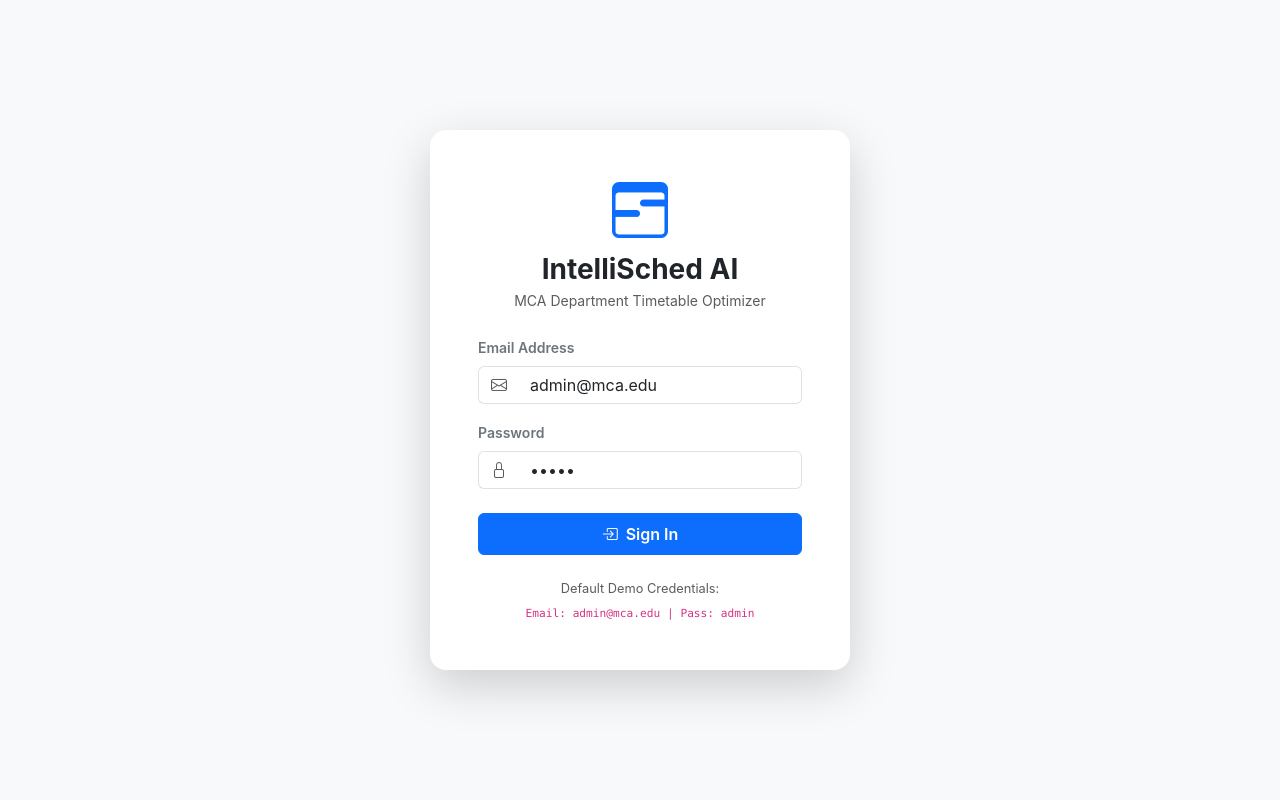
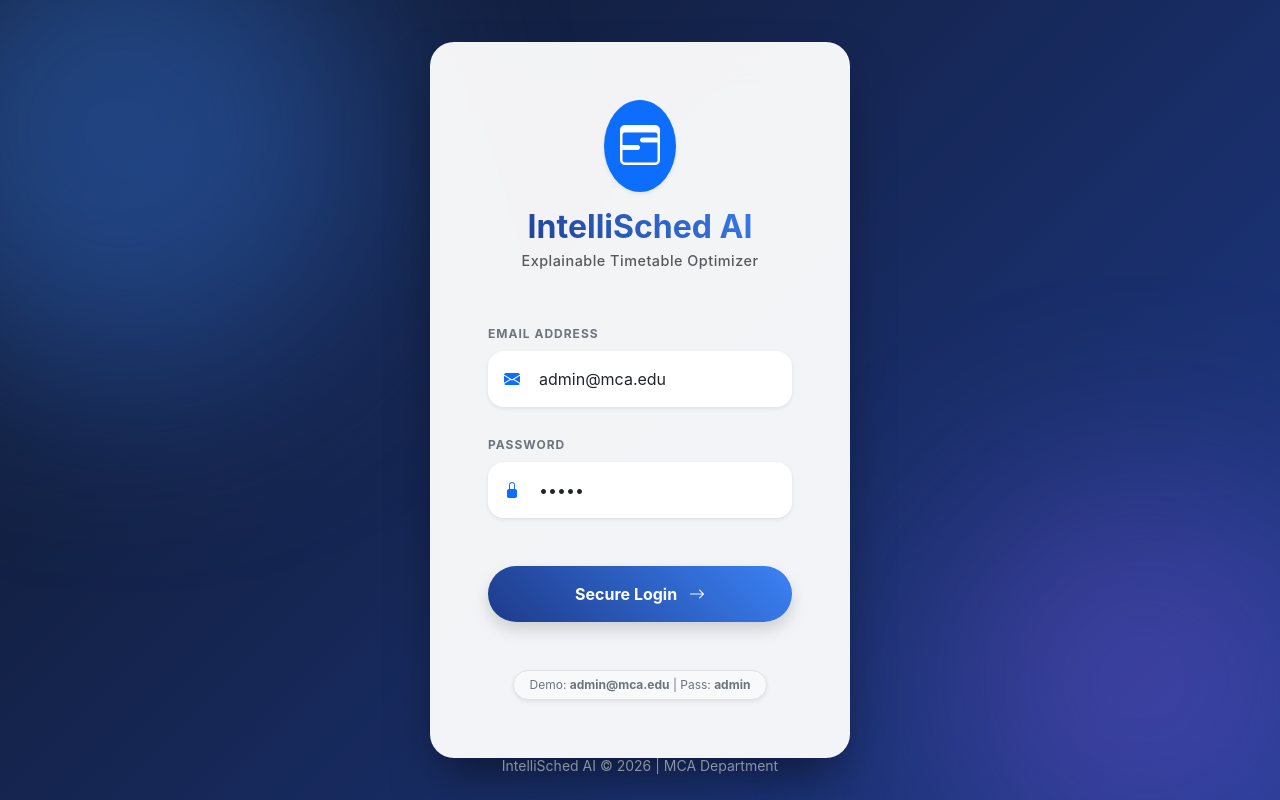
Before and after one commit to sivagangaaa123/IntelliSched-AI, a React (Vite) app in the folder client/: page / in a window 1280 px wide. Built offline with nearby package versions, Linux system fonts and the light colour scheme; no server answers.

Commit message:
feat(ui): redesign login page with glassmorphism and animations

```diff
--- a/client/src/components/Login.jsx
+++ b/client/src/components/Login.jsx
@@ -1,5 +1,6 @@
 import React, { useState } from 'react';
 import axios from 'axios';
+import { motion } from 'framer-motion';
 
 function Login({ onLoginSuccess }) {
   const [email, setEmail] = useState('admin@mca.edu');
@@ -15,7 +16,6 @@ function Login({ onLoginSuccess }) {
     try {
       const response = await axios.post('/api/auth/login', { email, password });
       if (response.data.success) {
-        // Pass token up
         onLoginSuccess(response.data.data);
       }
     } catch (err) {
@@ -26,81 +26,139 @@ function Login({ onLoginSuccess }) {
   };
 
   return (
-    <div className="min-vh-100 d-flex flex-column align-items-center justify-content-center bg-light">
-      <div className="card shadow-lg border-0 rounded-4" style={{ width: '100%', maxWidth: '420px' }}>
-        <div className="card-body p-5">
-          <div className="text-center mb-4">
-            <i className="bi bi-calendar3-range text-primary display-4 mb-2"></i>
-            <h3 className="fw-bold text-dark mt-2 mb-1">IntelliSched AI</h3>
-            <p className="text-muted small">MCA Department Timetable Optimizer</p>
+    <div
+      className="min-vh-100 d-flex flex-column align-items-center justify-content-center position-relative overflow-hidden"
+      style={{
+        background: 'linear-gradient(135deg, #0f172a 0%, #1e3a8a 100%)',
+      }}
+    >
+      {/* Decorative Glowing Orbs */}
+      <div
+        className="position-absolute rounded-circle"
+        style={{ width: '500px', height: '500px', background: 'rgba(59, 130, 246, 0.4)', top: '-15%', left: '-10%', filter: 'blur(100px)' }}
+      ></div>
+      <div
+        className="position-absolute rounded-circle"
+        style={{ width: '400px', height: '400px', background: 'rgba(139, 92, 246, 0.3)', bottom: '-10%', right: '-5%', filter: 'blur(100px)' }}
+      ></div>
+
+      {/* Login Card */}
+      <motion.div
+        initial={{ opacity: 0, y: 40, scale: 0.95 }}
+        animate={{ opacity: 1, y: 0, scale: 1 }}
+        transition={{ duration: 0.6, ease: "easeOut" }}
+        className="card border-0 z-1"
+        style={{
+          width: '100%',
+          maxWidth: '420px',
+          borderRadius: '24px',
+          background: 'rgba(255, 255, 255, 0.95)',
+          backdropFilter: 'blur(20px)',
+          boxShadow: '0 25px 50px -12px rgba(0, 0, 0, 0.5)',
+          padding: '10px'
+        }}
+      >
+        <div className="card-body p-4 p-sm-5">
+          <div className="text-center mb-5">
+            <motion.div
+              initial={{ scale: 0 }}
+              animate={{ scale: 1 }}
+              transition={{ delay: 0.3, type: "spring", stiffness: 200 }}
+              className="d-inline-block bg-primary text-white rounded-circle p-3 mb-3 shadow-sm"
+            >
+              <i className="bi bi-calendar3-range fs-1"></i>
+            </motion.div>
+            <h2
+              className="fw-bolder mb-1"
+              style={{
+                background: 'linear-gradient(45deg, #1e3a8a, #3b82f6)',
+                WebkitBackgroundClip: 'text',
+                WebkitTextFillColor: 'transparent'
+              }}
+            >
+              IntelliSched AI
+            </h2>
+            <p className="text-muted fw-medium" style={{ letterSpacing: '0.5px', fontSize: '0.9rem' }}>
+              Explainable Timetable Optimizer
+            </p>
           </div>
 
           {error && (
-            <div className="alert alert-danger py-2 small">
+            <motion.div initial={{ opacity: 0, x: -10 }} animate={{ opacity: 1, x: 0 }} className="alert alert-danger py-2 small fw-semibold border-0 border-start border-danger border-4 rounded-3 shadow-sm">
               <i className="bi bi-exclamation-triangle-fill me-2"></i>
               {error}
-            </div>
+            </motion.div>
           )}
 
           <form onSubmit={handleLogin}>
-            <div className="mb-3">
-              <label className="form-label text-secondary small fw-semibold">Email Address</label>
-              <div className="input-group">
-                <span className="input-group-text bg-white border-end-0">
-                  <i className="bi bi-envelope text-muted"></i>
+            <div className="mb-4">
+              <label className="form-label text-secondary small fw-bold text-uppercase" style={{ letterSpacing: '1px', fontSize: '0.75rem' }}>Email Address</label>
+              <div className="input-group shadow-sm rounded-4 overflow-hidden">
+                <span className="input-group-text bg-white border-0 text-primary px-3">
+                  <i className="bi bi-envelope-fill"></i>
                 </span>
                 <input
                   type="email"
-                  className="form-control border-start-0"
-                  placeholder="Enter email"
+                  className="form-control border-0 bg-white py-3 ps-1"
+                  placeholder="admin@mca.edu"
                   value={email}
                   onChange={(e) => setEmail(e.target.value)}
+                  style={{ boxShadow: 'none' }}
                   required
                 />
               </div>
             </div>
 
-            <div className="mb-4">
-              <label className="form-label text-secondary small fw-semibold">Password</label>
-              <div className="input-group">
-                <span className="input-group-text bg-white border-end-0">
-                  <i className="bi bi-lock text-muted"></i>
+            <div className="mb-5">
+              <label className="form-label text-secondary small fw-bold text-uppercase" style={{ letterSpacing: '1px', fontSize: '0.75rem' }}>Password</label>
+              <div className="input-group shadow-sm rounded-4 overflow-hidden">
+                <span className="input-group-text bg-white border-0 text-primary px-3">
+                  <i className="bi bi-lock-fill"></i>
                 </span>
                 <input
                   type="password"
-                  className="form-control border-start-0"
-                  placeholder="Enter password"
+                  className="form-control border-0 bg-white py-3 ps-1"
+                  placeholder="••••••••"
                   value={password}
                   onChange={(e) => setPassword(e.target.value)}
+                  style={{ boxShadow: 'none' }}
                   required
                 />
               </div>
             </div>
 
-            <button
+            <motion.button
+              whileHover={{ scale: 1.02 }}
+              whileTap={{ scale: 0.98 }}
               type="submit"
-              className="btn btn-primary w-100 py-2 fw-semibold d-flex align-items-center justify-content-center gap-2"
+              className="btn btn-primary w-100 py-3 rounded-pill fw-bold border-0 shadow"
+              style={{ background: 'linear-gradient(45deg, #1e3a8a, #3b82f6)' }}
               disabled={loading}
             >
               {loading ? (
                 <>
-                  <span className="spinner-border spinner-border-sm"></span>
+                  <span className="spinner-border spinner-border-sm me-2"></span>
                   Authenticating...
                 </>
               ) : (
                 <>
-                  <i className="bi bi-box-arrow-in-right"></i>
-                  Sign In
+                  Secure Login <i className="bi bi-arrow-right ms-2"></i>
                 </>
               )}
-            </button>
+            </motion.button>
           </form>
 
-          <div className="mt-4 text-center text-muted" style={{ fontSize: '0.8rem' }}>
-            <p className="mb-1">Default Demo Credentials:</p>
-            <code>Email: admin@mca.edu | Pass: admin</code>
+          <div className="mt-5 text-center">
+            <div className="badge bg-light text-secondary border px-3 py-2 rounded-pill fw-normal shadow-sm">
+              Demo: <strong>admin@mca.edu</strong> | Pass: <strong>admin</strong>
+            </div>
           </div>
         </div>
+      </motion.div>
+
+      {/* Footer text */}
+      <div className="position-absolute bottom-0 mb-4 text-white-50 small z-1">
+        IntelliSched AI © {new Date().getFullYear()} | MCA Department
       </div>
     </div>
   );
```
